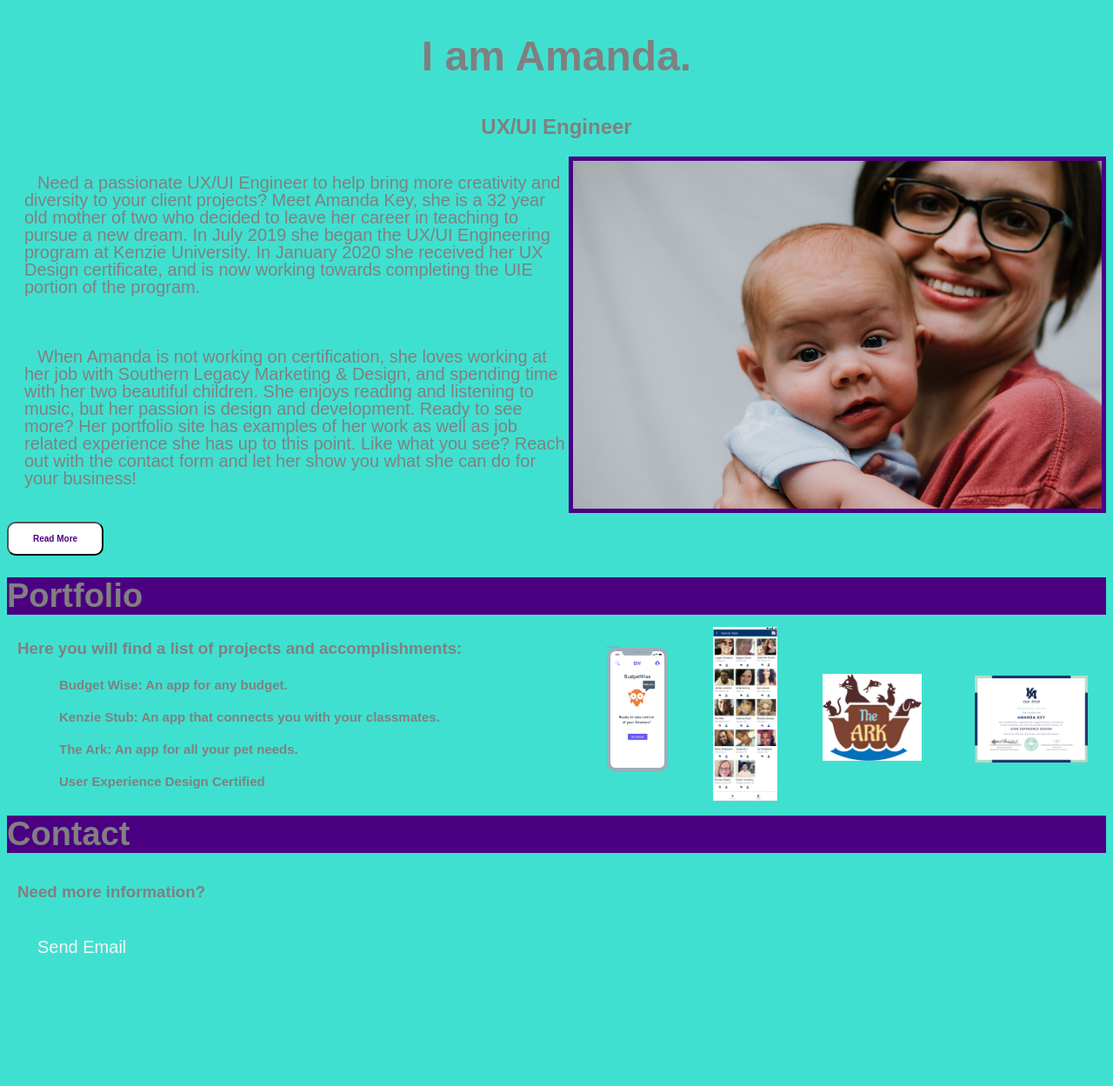
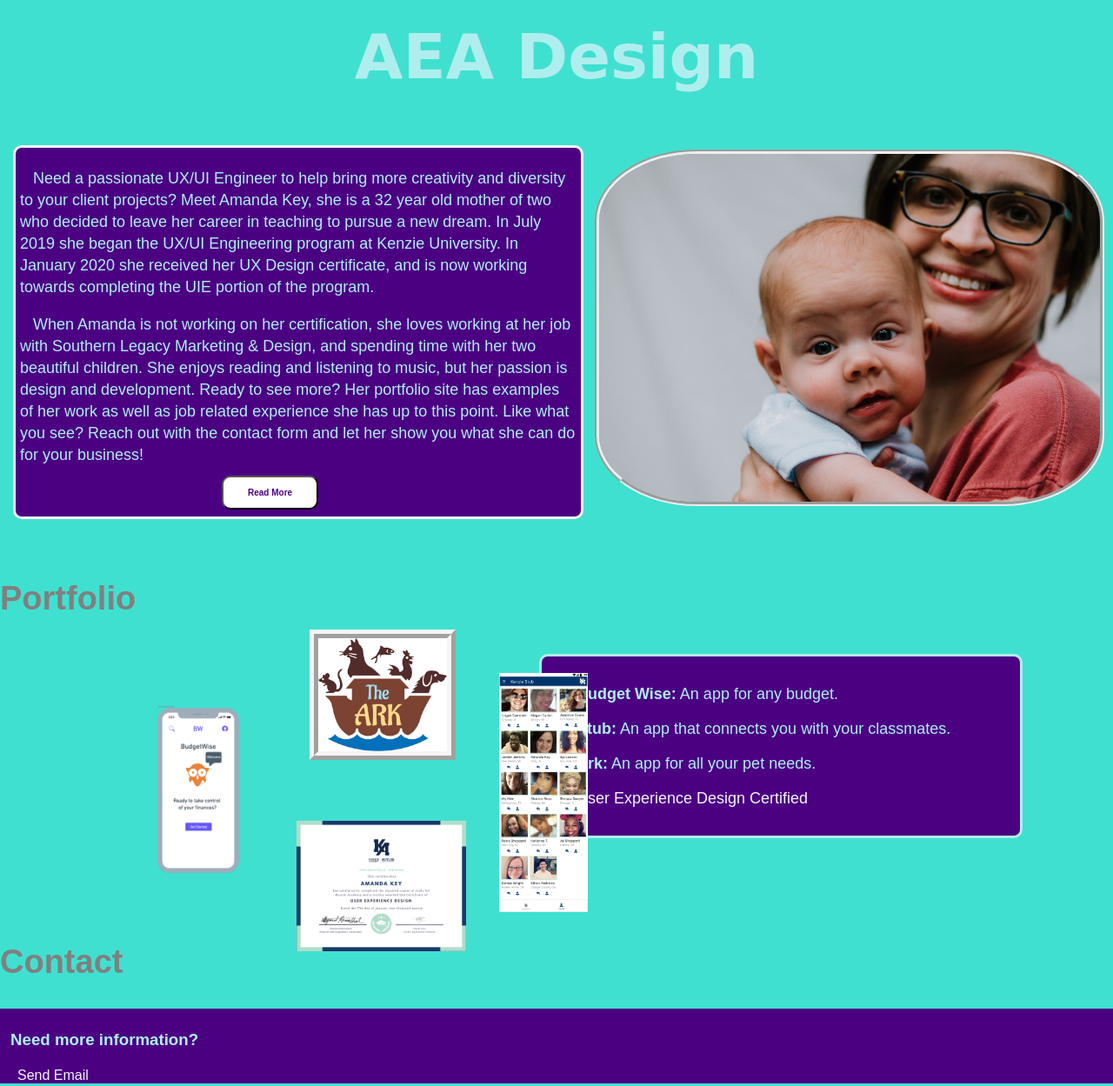
Before and after one commit to ankey87/newmockwebsite, a plain HTML site: page index.html in a window 1280 px wide. Shown: the part 140-1389 px from the top of the page at 87% size. Before the commit the page ends 1279 px from the top, so only its background shows below. Drawn offline with Linux system fonts and the light colour scheme.

Commit message:
cleaning up html css

```diff
--- a/index.css
+++ b/index.css
@@ -1,9 +1,21 @@
+body {
+    margin: 0px;
+}
+
 .topnav {
     background-color: indigo;
     word-spacing: 50px;
     text-align: center;
-    padding: 50px;
-    font-size: 25px;
+    padding: 40px;
+    font-size: 20px;
+    margin: 0px;
+    position: relative;
+    bottom: 5px;
+}
+body {
+    font-family: sans-serif;
+    background-color: turquoise;
+    color: paleturquoise;
 }
 a {
     color: whitesmoke;
@@ -17,15 +29,13 @@ a:hover {
     font-weight: bold;
     font-size: 48px;
     text-align: center;
+    background-color: turquoise;
 }
 h2.subtitle {
     text-align: center;
+    background-color: turquoise;
 }
-body {
-    font-family: sans-serif;
-    background-color: turquoise;
-    color: gray;
-}
+
 img {
     height: 400px;
     display: block;
@@ -33,63 +43,68 @@ img {
     margin-right: auto;
     float: right;
 }
-p {
-    font-size: 20px;
-    line-height: 20px;
-    text-indent: 15px;
-    padding: 20px;
+hr {
+    border-top: 5px solid indigo;
+    width: 1175px;
 }
 #portfolio {
     font-size: 38px;
-    background-color: indigo;
     margin-top: none;
     margin-bottom: none;
+    padding-bottom: 100px;
+    color: gray;
 }
 h3 {
     text-indent: 10px;
     padding: 2px;
 }
-.proj {
-    margin: 20px;
-    font-weight: bold;
-    font-size: 15px;
+ul {
+    list-style: none;
 }
+
 #contact {
     font-size: 38px;
-    background-color: indigo;
+    color: gray;
 }
 
 #budgetwise {
+    height: 200px;
+    position: relative;
+    right: 1000px;
+    bottom: 265px;
+}
+#kenziestub {
+    height: 275px;
+    position: relative;
+    right: 500px;
+    bottom: 300px;
+}
+#theark {
+    height: 130px;
+    position: relative;
+    right: 550px;
+    bottom: 350px;
+    border-style: ridge;
+    border-width: 10px;
+    border-color: whitesmoke;
+}
+#userexp {
     height: 150px;
     position: relative;
-    left: -500px;
-    top: -75px;
+    right: 370px;
+    bottom: 130px;
 }
-#kenziestub {
-    height: 200px;
+
+#main-image {
     position: relative;
-    left: -300px;
-    top: -132px;
-}
-#theark {
-    height: 100px;
-    position: relative;
-    left: -60px;
-    top: -115px;
-}
-#userexp {
-    height: 100px;
-    position: relative;
-    left: 245px;
-    top: -150px;
-}
-ul {
-    list-style: none;
-}
-#main-image {
-    border: solid;
-    border-color: indigo;
+    display: inline-block;
+    right: 5px;
+    bottom: 425px;
+    width: 45%;
+    border-radius: 20%;
+    border-style: groove;
     border-width: 5px;
+    margin-right: 5px;
 }
 button {
     background-color: white;
@@ -101,8 +116,61 @@ button {
     padding: 12px 28px;
     font-weight: bold;
     transition-duration: 0.4s;
+    position: relative;
+    left: 255px;
+    bottom: 50px;
 }
 button:hover {
-    background-color: indigo;
+    background-color: turquoise;
     color: whitesmoke;
 }
+.sp1 {
+    background-color: indigo;
+    padding-top: 5px;
+    padding-bottom: 40px;
+    padding-left: 5px;
+    padding-right: 5px;
+    border-radius: 10px;
+    width: 50%;
+    margin-left: 15px;
+    border-style: solid;
+    border-color: whitesmoke;
+    font-size: 18px;
+    line-height: 25px;
+    text-indent: 15px;
+}
+.p2 {
+    background: indigo;
+    padding-top: 5px;
+    padding-bottom: 5px;
+    width: 550px;
+    border-radius: 10px;
+    border-style: solid;
+    position: relative;
+    left: 600px;
+    margin: 20px;
+    font-size: 18px;
+    line-height: 40px;
+    bottom: 90px;
+}
+strong.proj {
+    font-style: bold;
+}
+.uxcert {
+    color: whitesmoke;
+}
+.p1 {
+    font-size: 48px;
+    text-align: center;
+    background-color: turquoise;
+    font-family: cursive;
+}
+.p3 {
+    background-color: indigo;
+    padding-top: 5px;
+}
+.email {
+    position: relative;
+    left: 20px;
+    margin-bottom: 100%;
+}
--- a/index.html
+++ b/index.html
@@ -1,5 +1,6 @@
 <!DOCTYPE html>
 <html lang="en">
+
 <head>
     <meta charset="UTF-8">
     <meta name="viewport" content="width=device-width, initial-scale=1.0">
@@ -7,44 +8,59 @@
     <title>My Portfolio</title>
     <link rel="stylesheet" href="./index.css"/>
 </head>
+
+
+<body>
     <div class="topnav">
     <span id="nav"><a href="#home">Home</a></span>
     <span id="nav"><a href="#portfolio">Portfolio</a></span>
     <span id="nav"><a href="#contact">Contact</a></span>
      </div>
-<body>
-   <section>
-        <h1 id ="home" class="main-head">I am Amanda.</h1>
-        <h2 class="subtitle">UX/UI Engineer</h2>
-        <img id ="main-image" src="./images/amandaezra.jpg" alt="Image of Amanda">
+    <section class="s1">
+        <div class="p1">
+            <h1 id="home">AEA Design</h1></div>
+           <div class="sp1">
         <p>Need a passionate UX/UI Engineer to help bring more creativity and diversity to your client projects?
-        Meet Amanda Key, she is a 32 year old mother of two who decided to leave her career in teaching to pursue a new dream.
-        In July 2019 she began the UX/UI Engineering program at Kenzie University. In January 2020 she received her UX Design
+            Meet Amanda Key, she is a 32 year old mother of two who decided to leave her career in teaching to pursue a
+            new dream.
+            In July 2019 she began the UX/UI Engineering program at Kenzie University. In January 2020 she received her
+            UX Design
             certificate, and is now working towards completing the UIE portion of the program.</p>
-        <p>When Amanda is not working on certification, she loves working at her job with Southern Legacy Marketing & Design, and spending
-        time with her two beautiful children. She enjoys reading and listening to music, but her passion is design and development.
-        Ready to see more? Her portfolio site has examples of her work as well as job related experience she has up to this point.
-        Like what you see? Reach out with the contact form and let her show you what she can do for your business!</p>
+        <p>When Amanda is not working on her certification, she loves working at her job with Southern Legacy Marketing &
+            Design, and spending
+            time with her two beautiful children. She enjoys reading and listening to music, but her passion is design
+            and development.
+            Ready to see more? Her portfolio site has examples of her work as well as job related experience she has up
+            to this point.
+            Like what you see? Reach out with the contact form and let her show you what she can do for your business!
+         </p></div>
+         <img id="main-image" src="./images/amandaezra.jpg" alt="Image of Amanda">
          <button class="button">Read More</button>
     </section>
+    <section class="s2">
         <h1 id="portfolio">Portfolio</h1>
+    </section>
+    <section>
         <div class="p2">
-     <h3>Here you will find a list of projects and accomplishments:</h3>
     <ul>
-                <li class="proj">Budget Wise: An app for any budget.</li>
+        <li class="proj"><strong>Budget Wise:</strong> An app for any budget.</li>
+        <li class="proj"><strong>Stub:</strong> An app that connects you with your classmates.</li>
+        <li class="proj"><strong>Ark:</strong> An app for all your pet needs.</li>
+        <li class="uxcert">User Experience Design Certified</li>
+    </ul></div>
         <img id="budgetwise" src="./images/BudgetWise Master - Opening Screen@2x.png" alt="Budget Wise Opening Screen">
-                <li class="proj">Kenzie Stub: An app that connects you with your classmates.</li>
         <img id="kenziestub" src="./images/KenzieStubHorizontal.jpg" alt="Kenzie Stub Screen">
-                <li class="proj">The Ark: An app for all your pet needs.</li>
         <img id="theark" src="./images/The Ark Logo.jpg" alt="The Ark Logo">
-                <li class="proj">User Experience Design Certified</li>
         <img id="userexp" src="./images/UX Design Certificate.jpeg" alt="User Experience Design Certificate">
-            </ul>
+</section>
+
+     <section class="s3">
+        <h1 id="contact">Contact</h1>
+      <div class="p3">
+        <h3>Need more information?</h3>
+        <p><a class="email" href="mailto:ariaandezrasmom@gmail.com">Send Email</a></p>
     </section>
 </div>
-     <section><h1 id="contact">Contact</h1>
-     <h3>Need more information?</h3>
-     <p><a id="email" href="mailto:ariaandezrasmom@gmail.com">Send Email</a></p>
-    </section>
 </body>
+
 </html>
```
Lines whose indentation alone changed are shown as unchanged.
